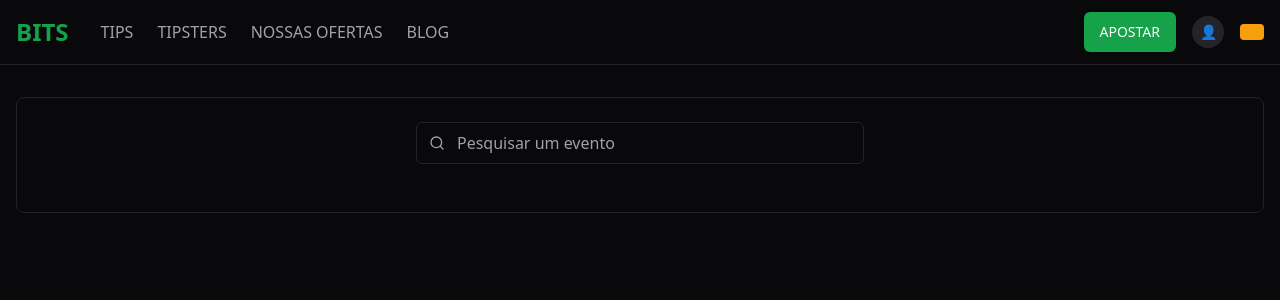
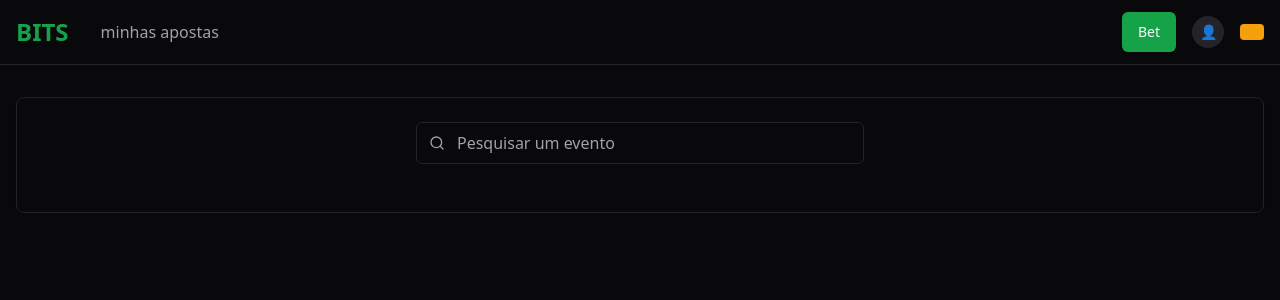
Before and after one commit to jdabliu/bits-bet-tracker, a React (Vite) app: page / in a window 1280 px wide. Shown: the top 300 px of the page. Built offline with nearby package versions, Linux system fonts and the light colour scheme.

Commit message:
Update header navigation
Removed "TIPS", "TIPSTERS", "NOSSAS OFERTAS", and "BLOG" from the header.
Added "minhas apostas" to the navigation.
Changed the "APOSTAR" button text to "bet" and updated its functionality to direct to the home page.

```diff
--- a/src/components/Header.tsx
+++ b/src/components/Header.tsx
@@ -1,21 +1,29 @@
 import { Button } from "@/components/ui/button";
+import { useNavigate } from "react-router-dom";
 
 const Header = () => {
+  const navigate = useNavigate();
+
+  const handleBetClick = () => {
+    navigate('/');
+  };
+
   return (
     <header className="bg-background border-b border-border px-4 py-3">
       <div className="max-w-7xl mx-auto flex items-center justify-between">
         <div className="flex items-center space-x-8">
           <h1 className="text-2xl font-bold text-primary">BITS</h1>
           <nav className="flex items-center space-x-6">
-            <a href="#" className="text-muted-foreground hover:text-foreground">TIPS</a>
-            <a href="#" className="text-muted-foreground hover:text-foreground">TIPSTERS</a>
-            <a href="#" className="text-muted-foreground hover:text-foreground">NOSSAS OFERTAS</a>
-            <a href="#" className="text-muted-foreground hover:text-foreground">BLOG</a>
+            <a href="#" className="text-muted-foreground hover:text-foreground">minhas apostas</a>
           </nav>
         </div>
         <div className="flex items-center space-x-4">
-          <Button variant="default" className="bg-primary hover:bg-primary/90">
-            APOSTAR
+          <Button
+            variant="default"
+            className="bg-primary hover:bg-primary/90"
+            onClick={handleBetClick}
+          >
+            Bet
           </Button>
           <div className="w-8 h-8 rounded-full bg-muted flex items-center justify-center">
             <span className="text-sm">👤</span>
```
